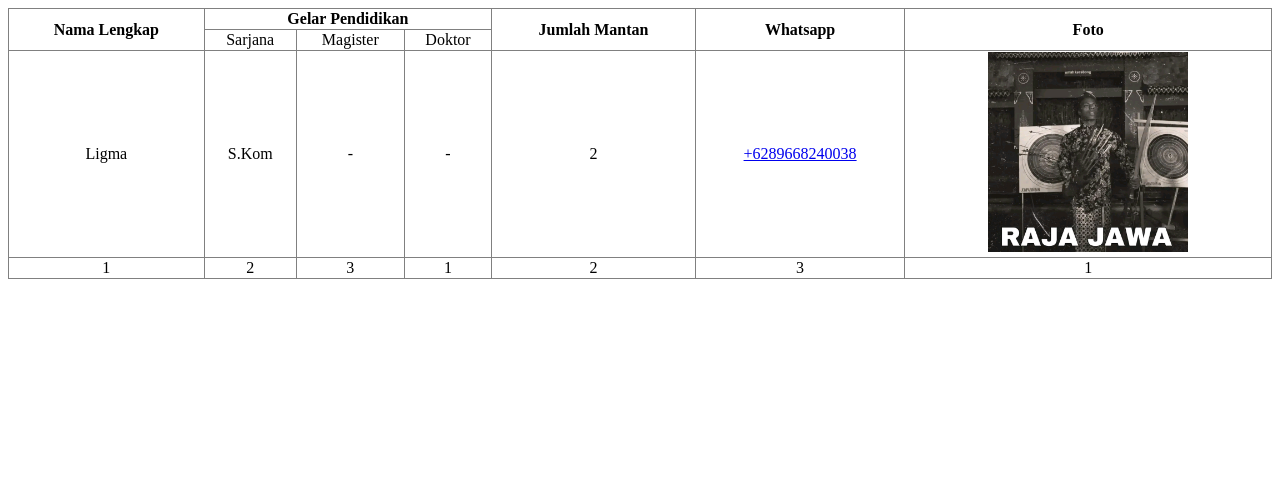
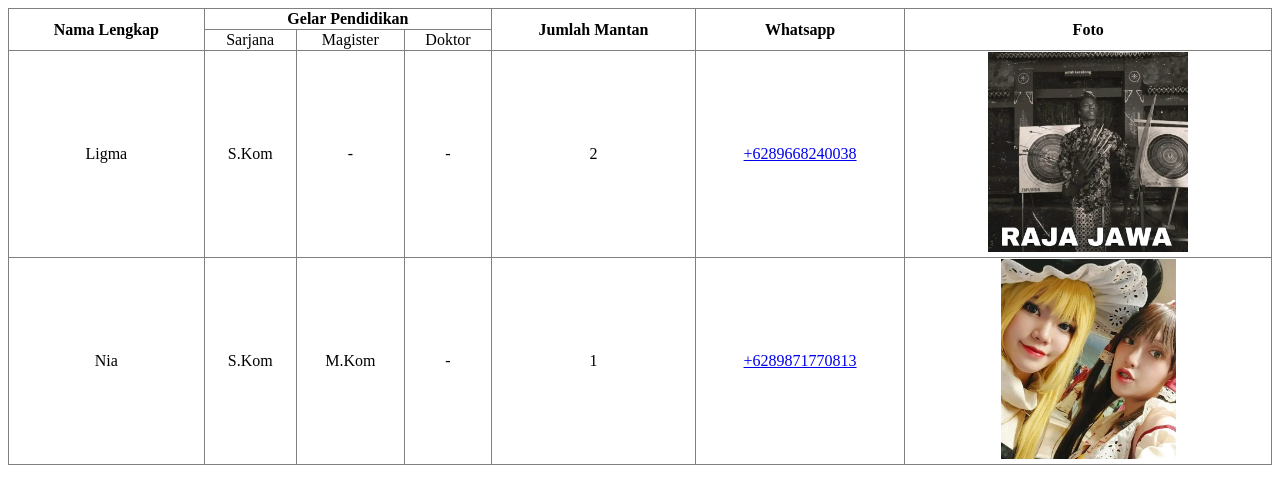
Before and after one commit to Katyusha47/tugas-1-pw, a plain HTML site: page index.html in a window 1280 px wide. Drawn offline with Linux system fonts and the light colour scheme.

Commit message:
new update

```diff
--- a/css/style.css
+++ b/css/style.css
@@ -2,7 +2,7 @@ table {
     border-collapse: collapse;
     width: 100%;
     text-align: center;
-    margin: 0 auto; /* Center the table horizontally */
+    margin: 0 auto;
     background-color: #fff;
 }
 
--- a/index.html
+++ b/index.html
@@ -30,13 +30,13 @@
             <td><img src="assets/ligma.jpg" alt="My Nigga"></td>
         </tr>
         <tr>
+            <td>Nia</td>
+            <td>S.Kom</td>
+            <td>M.Kom</td>
+            <td>-</td>
             <td>1</td>
-            <td>2</td>
-            <td>3</td>
-            <td>1</td>
-            <td>2</td>
-            <td>3</td>
-            <td>1</td>
+            <td><a href="https://wa.me/6289871770813">+6289871770813</a></td>
+            <td><img src="assets/mybini.jpeg" alt="My Bini"></td>
         </tr>
         </table>
 </body>
```
Also changed, not shown: assets/mybini.jpeg (added).
